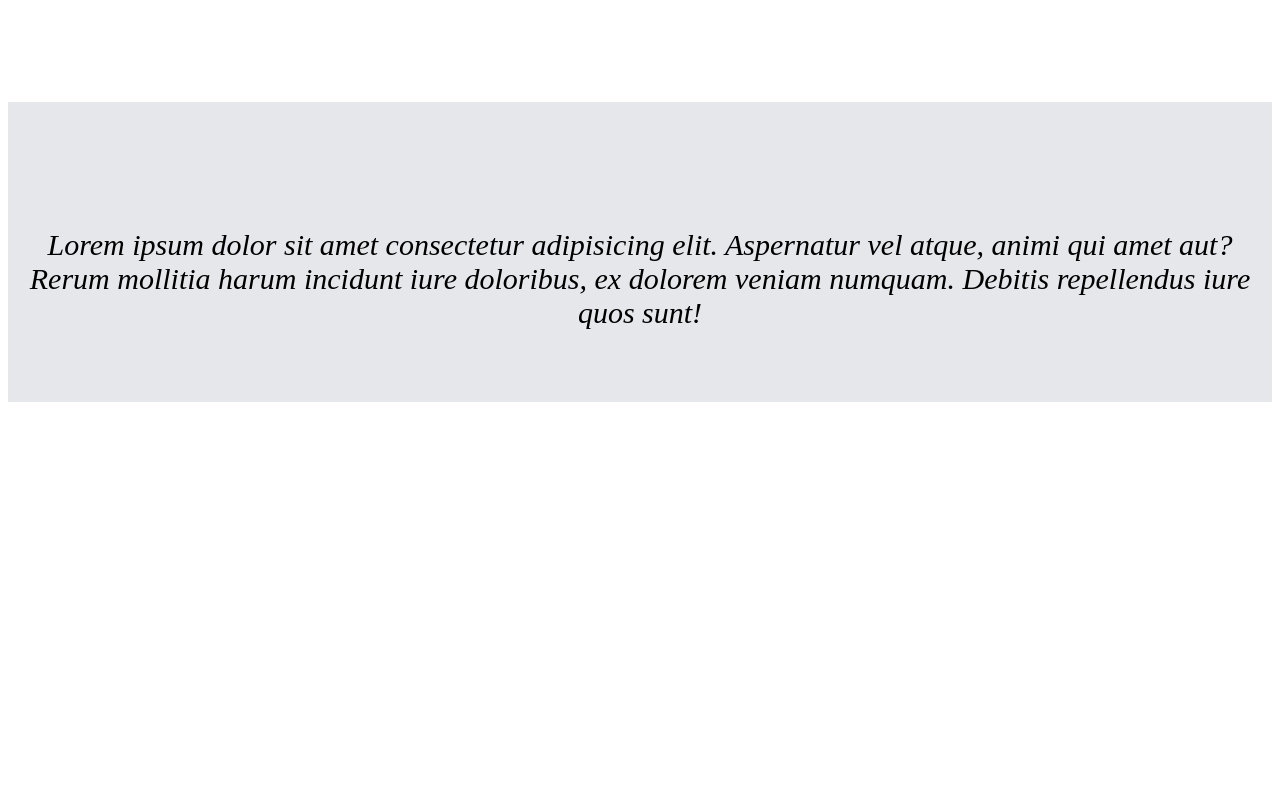
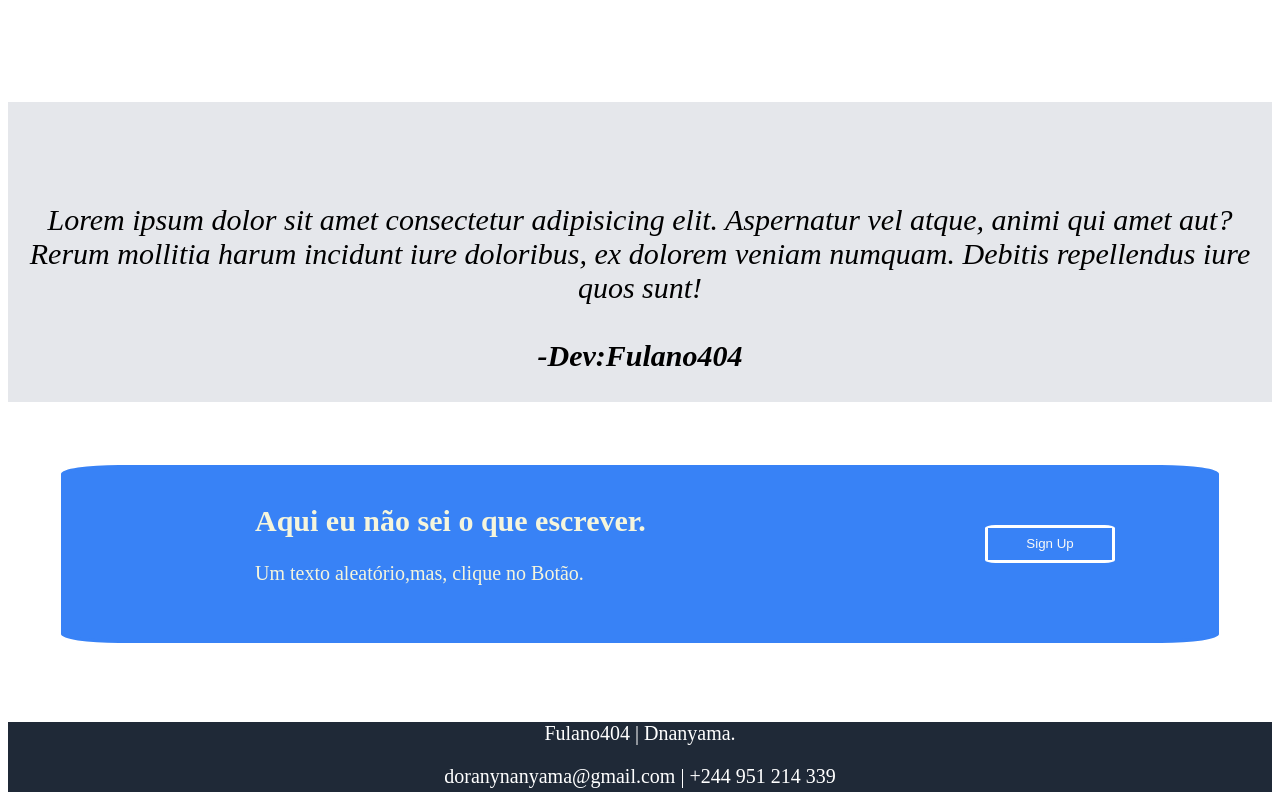
Before and after one commit to Dnanyama404/Curriculum_The_Odin_Project, a plain HTML site: page 2º Projecto - Landing Page/index.html in a window 1280 px wide. Shown: the part 873-1673 px from the top of the page. Before the commit the page ends 1283 px from the top, so only its background shows below. Drawn offline with Linux system fonts and the light colour scheme.

Commit message:
Enviando a finallização do Projeto Landing Page do currículo Odin.

```diff
--- a/2º Projecto - Landing Page/css/style.css
+++ b/2º Projecto - Landing Page/css/style.css
@@ -94,5 +94,62 @@
     font-style: italic;
     text-align: center;
     font-size: 30px;
-    margin-top: 10%;
+    margin-top: 8%;
 }
+
+footer {
+    background: #1F2937;
+    text-align: center;
+    height: 70px;
+    font-size: 20px;
+}
+
+.p4 {
+    color: white;
+}
+
+.section_3 {
+    height: 300px;
+    width: 100%;
+}
+
+.conteiner4 {
+    width: 100%;
+    height: 200px;
+    display: flex;
+    align-content: center;
+    justify-content: center;
+}
+
+.item3 {
+    background: #3882F6;
+    width: 1150px;
+    height: 170px;
+    border-radius: 5%;
+    margin-top: 5%;
+    border: 4px solid #3882F6;
+}
+
+.button2 {
+    background: #3882F6;
+    color: #F9FAF8;
+    border-radius: 8%;
+    width: 130px;
+    height: 38px;
+    border: 3px solid white;
+    margin-left: 80%;
+    margin-top: -7%;
+}
+
+.h1_5 {
+    color: beige;
+    font-size: 30px;
+    margin-left: 190px;
+    margin-top: 3%;
+}
+
+.p6 {
+    color: beige;
+    font-size: 20px;
+    margin-left: 190px;
+}
--- a/2º Projecto - Landing Page/index.html
+++ b/2º Projecto - Landing Page/index.html
@@ -45,13 +45,28 @@
 
         <div class="conteiner3">
             <p class="p2"> Lorem ipsum dolor sit amet consectetur adipisicing elit. Aspernatur vel atque, animi qui amet aut? Rerum mollitia harum incidunt iure doloribus, ex dolorem veniam numquam. Debitis repellendus iure quos sunt!
-
+                <br> <br> <strong> -Dev:Fulano404</strong>
             </p>
 
         </div>
 
     </section>
 
+    <section class="section_3">
+        <div class="conteiner4">
+            <div class="item3">
+                <h1 class="h1_5"> Aqui eu não sei o que escrever.</h1>
+                <p class="p6"> Um texto aleatório,mas, clique no Botão.</p>
+                <button class="button2"> Sign Up</button>
+            </div>
+
+        </div>
+
+    </section>
+    <footer>
+        <p class="p4"> Fulano404 | Dnanyama.</p>
+        <p class="p4"> doranynanyama@gmail.com | +244 951 214 339</p>
+    </footer>
 </body>
 
 </html>
```
Also changed, not shown: 2º Projecto - Landing Page/img/1.png (added), 2º Projecto - Landing Page/img/2.png (added), 2º Projecto - Landing Page/img/3.png (added), 2º Projecto - Landing Page/img/Meta..png (added), 1 other file.
